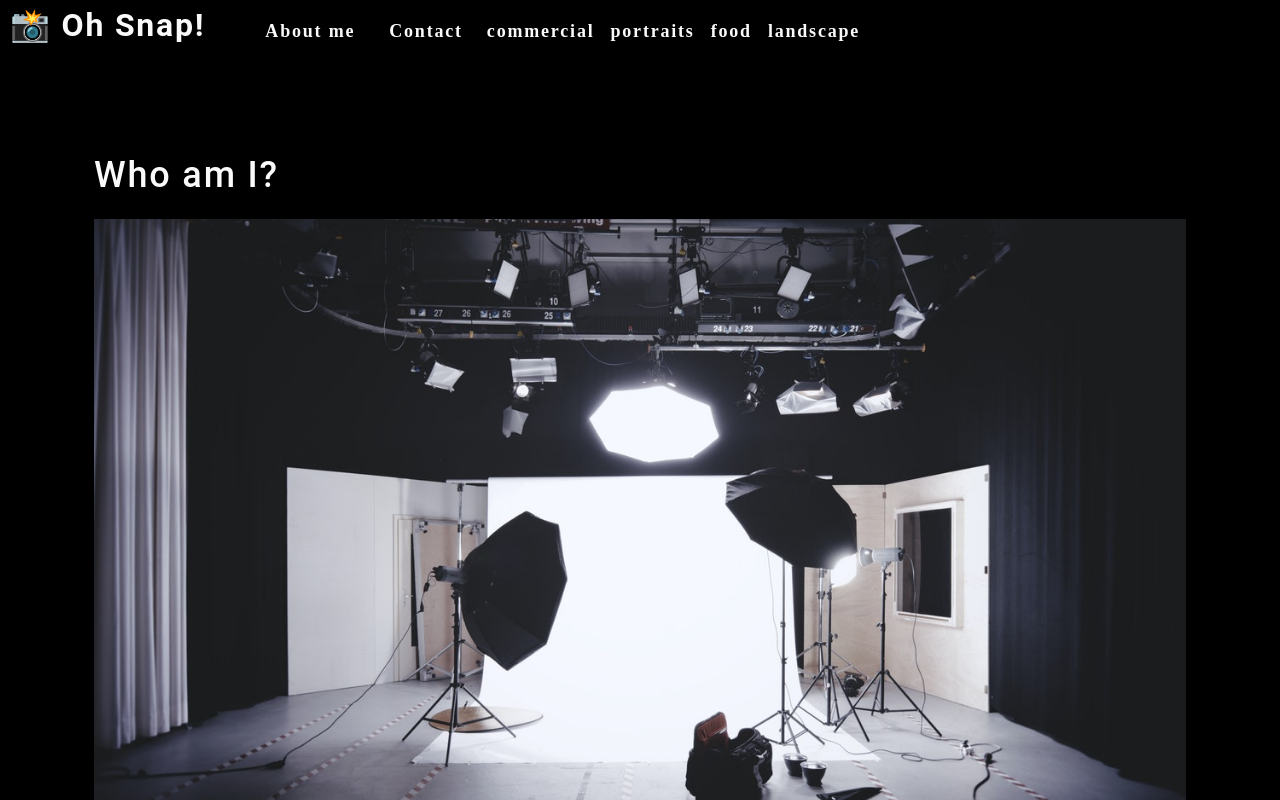
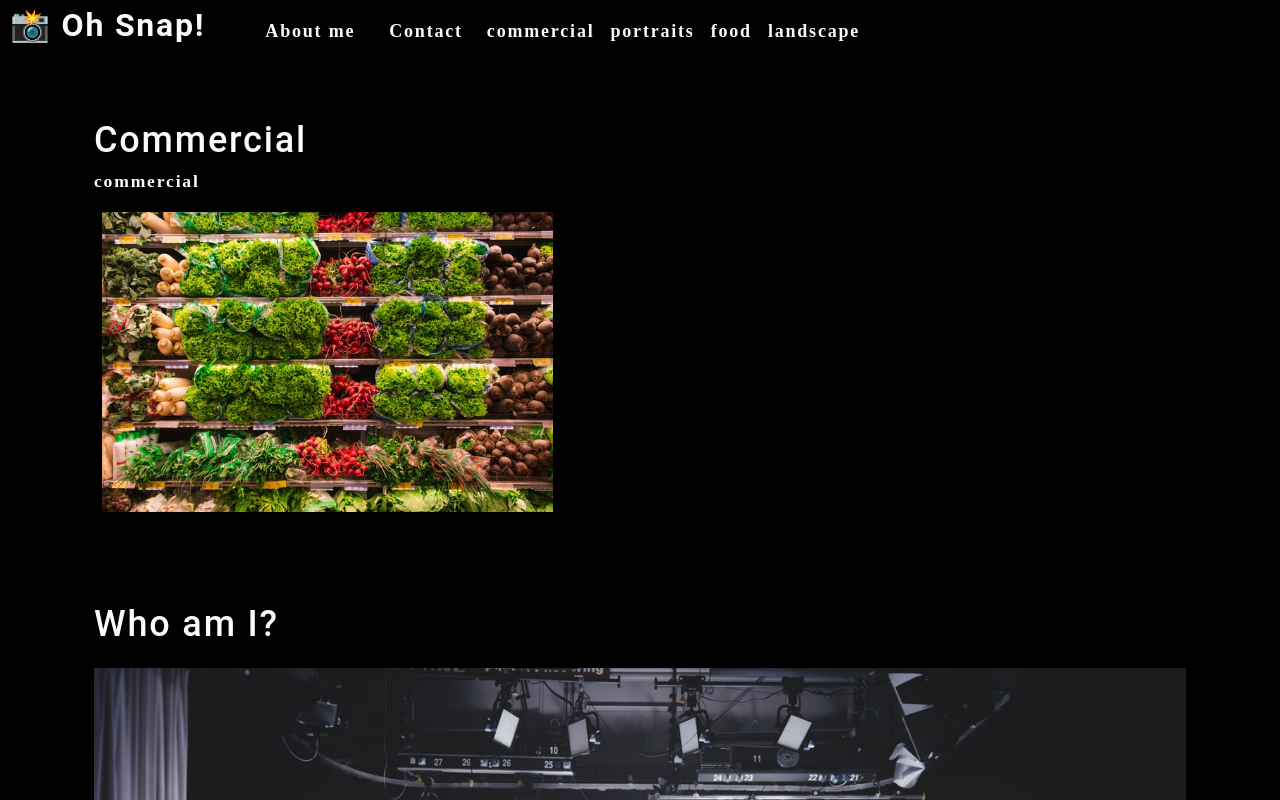
Before and after one commit to sonipoud/snap-shot, a React (Create React App) app in the folder photo-port/: page / in a window 1280 px wide. Shown: the top 800 px of the page. Built offline with nearby package versions, Linux system fonts and the light colour scheme.

Commit message:
gallery function added

```diff
--- a/photo-port/src/App.js
+++ b/photo-port/src/App.js
@@ -2,6 +2,7 @@
 import React from 'react';
 import Nav from './components/Nav';
 import About from './components/About';
+import Gallery from './components/Gallery';
 
 
 function App() {
@@ -9,6 +10,7 @@
     <div>
       <Nav></Nav>
       <main>
+        <Gallery></Gallery>
         <About></About>
       </main>
     </div>
--- /dev/null
+++ b/photo-port/src/components/Gallery/index.js
@@ -0,0 +1,22 @@
+import React from 'react';
+import { capitalizeFirstLetter } from '../../utils/helpers';
+import photo from "../../assets/small/commercial/0.jpg";
+
+function Gallery(props) {
+    const currentCategory = {
+        name: "commercial",
+        description:
+            "Photos of grocery stores, food trucks, and other commercial projects",
+    };
+
+    return (
+        <section>
+            <h1>{capitalizeFirstLetter(currentCategory.name)}</h1>
+            <p>{currentCategory.name}</p>
+            <div className="flex-row">
+                <img src={photo} alt="Commercial Example" className="img-thumbnail mx-1" />
+            </div>
+        </section>
+    );
+}
+export default Gallery;
```
